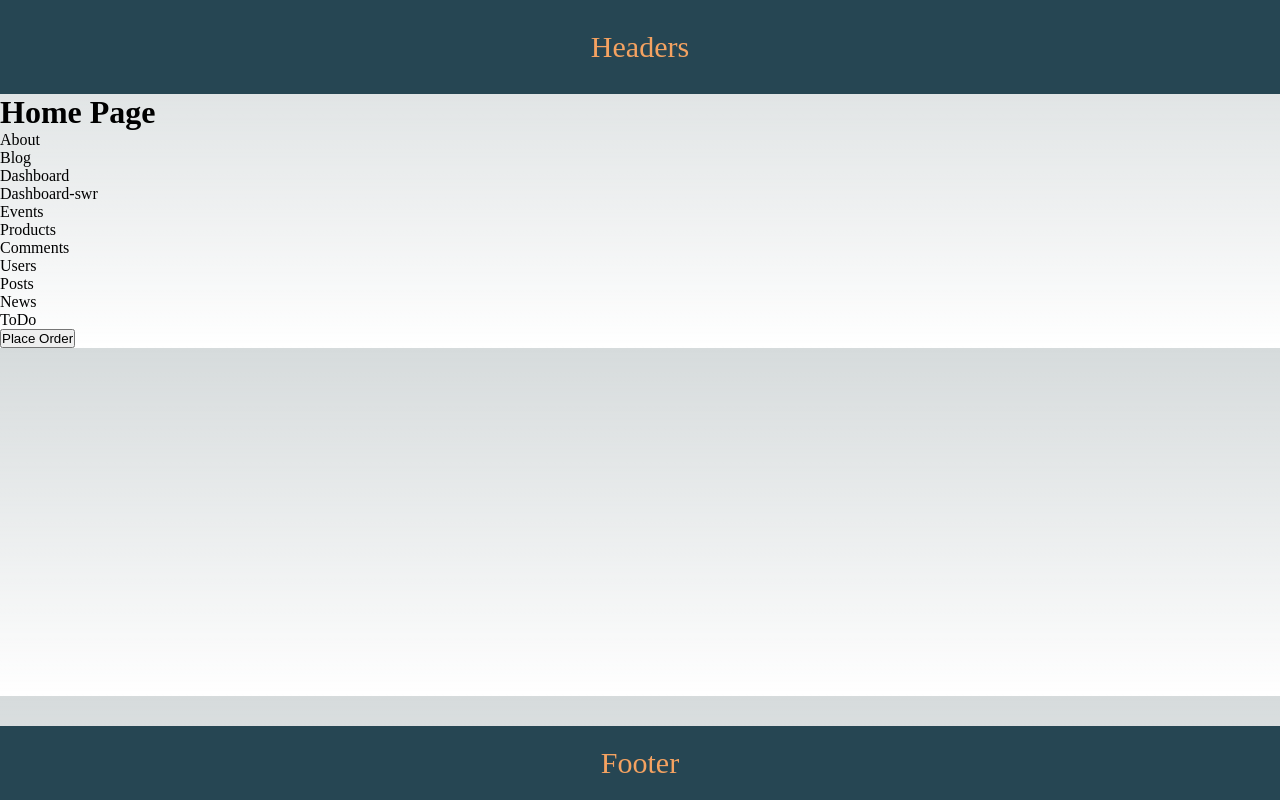
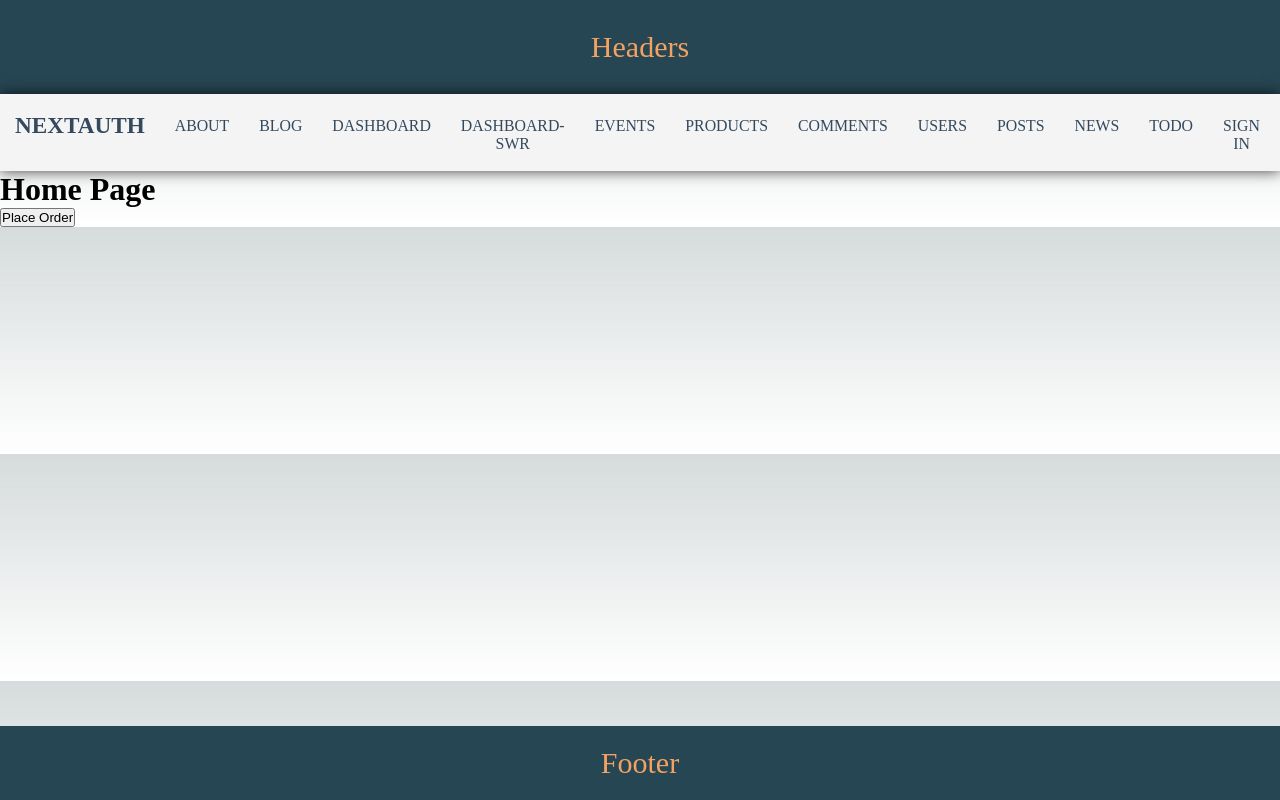
Before and after one commit to NajibBelhadj/nextJS, a Next.js app: page / in a window 1280 px wide. Built offline with nearby package versions, Linux system fonts and the light colour scheme.

Commit message:
NextAuth Setup

```diff
--- /dev/null
+++ b/components/Navbar.css
@@ -0,0 +1,63 @@
+ul {
+  margin: 0;
+  padding: 0;
+  list-style: none;
+}
+
+h2,
+h3,
+a {
+  color: #34495e;
+}
+
+a {
+  text-decoration: none;
+}
+
+.logo {
+  margin: 0;
+  font-size: 1.45em;
+}
+
+.main-nav {
+  display: flex;
+  margin-top: 5px;
+}
+
+.logo a,
+.main-nav a {
+  padding: 10px 15px;
+  text-transform: uppercase;
+  text-align: center;
+  display: block;
+}
+
+.main-nav a {
+  color: #34495e;
+  font-size: 0.99em;
+}
+
+.main-nav a:hover {
+  color: #718daa;
+}
+
+.header {
+  display: flex;
+  justify-content: space-between;
+  padding-top: 0.5em;
+  padding-bottom: 0.5em;
+  background-color: #f4f4f4;
+  -webkit-box-shadow: 0px 0px 14px 0px rgba(0, 0, 0, 0.75);
+  -moz-box-shadow: 0px 0px 14px 0px rgba(0, 0, 0, 0.75);
+  box-shadow: 0px 0px 14px 0px rgba(0, 0, 0, 0.75);
+}
+
+.loading {
+  opacity: 0;
+  transition: all 0.2s ease-in;
+}
+
+.loaded {
+  opacity: 1;
+  transition: all 0.2s ease-in;
+}
--- /dev/null
+++ b/components/Navbar.js
@@ -0,0 +1,58 @@
+import Link from "next/link";
+
+export default function Navbar() {
+    return (
+        <nav className="header">
+            <h1 className="logo">
+                <a href="#">NextAuth</a>
+            </h1>
+            <ul className={`main-nav`}>
+                <li>
+                    <Link href="/about">About</Link>
+                </li>
+                <li>
+                    <Link href="/blog">Blog</Link>
+                </li>
+                <li>
+                    <Link href="/dashboard">Dashboard</Link>
+                </li>
+                <li>
+                    <Link href="/dashboard-swr">Dashboard-swr</Link>
+                </li>
+                <li>
+                    <Link href="/events">Events</Link>
+                </li>
+                <li>
+                    <Link href="/product">Products</Link>
+                </li>
+                <li>
+                    <Link href="/comments">Comments</Link>
+                </li>
+                <li>
+                    <Link href="/users">Users</Link>
+                </li>
+                <li>
+                    <Link href="/posts">Posts</Link>
+                </li>
+                <li>
+                    <Link href="/news">News</Link>
+                </li>
+                <li>
+                    <Link href="/todo">ToDo</Link>
+                </li>
+                <li>
+                    <Link href='#'>
+                        Sign In
+                    </Link>
+                </li>
+                <li>
+                    <Link href='#'>
+                        Sign Out
+                    </Link>
+                </li>
+
+            </ul>
+
+        </nav>
+    )
+}
--- a/package.json
+++ b/package.json
@@ -16,6 +16,7 @@
     "eslint-config-next": "13.1.5",
     "json-server": "^0.17.1",
     "next": "13.1.5",
+    "next-auth": "^4.18.10",
     "react": "18.2.0",
     "react-dom": "18.2.0",
     "serve-json": "^1.0.4",
--- a/pages/_app.js
+++ b/pages/_app.js
@@ -3,6 +3,8 @@
 import Head from "next/head";
 import '@/styles/layout.css'
 import '@/styles/globals.css'
+import Navbar from "@/components/Navbar";
+import "@/components/Navbar.css";
 
 export default function App({ Component, pageProps }) {
   if (Component.getLayout) {
@@ -17,6 +19,7 @@
         <link rel="icon" href="/favicon.ico" />
       </Head>
       <Headers />
+      <Navbar />
       <Component {...pageProps} />
       <Footer />
     </>
--- a/pages/index.js
+++ b/pages/index.js
@@ -13,40 +13,6 @@
         <div>
             <h1>Home Page</h1>
             <div>
-                <Link href="/about">About</Link>
-            </div>
-            <div>
-                <Link href="/blog">Blog</Link>
-            </div>
-            <div>
-                <Link href="/dashboard">Dashboard</Link>
-            </div>
-            <div>
-                <Link href="/dashboard-swr">Dashboard-swr</Link>
-            </div>
-            <div>
-                <Link href="/events">Events</Link>
-            </div>
-            <div>
-                <Link href="/product">Products</Link>
-            </div>
-            <div>
-                <Link href="/comments">Comments</Link>
-            </div>
-            <div>
-                <Link href="/users">Users</Link>
-            </div>
-            <div>
-                <Link href="/posts">Posts</Link>
-            </div>
-            <div>
-                <Link href="/news">News</Link>
-            </div>
-            <div>
-                <Link href="/todo">ToDo</Link>
-            </div>
-
-            <div>
                 <button onClick={handleClick}>
                     Place Order
                 </button>
```
Also changed, not shown: pages/api/auth/[...nextauth].js (added, +11 -0 lines).
